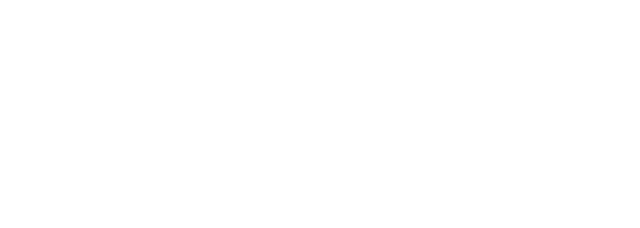
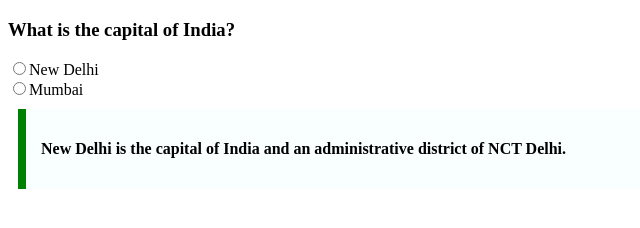
Before and after one commit to acciojob/trivia-Hetanshu, a website: page main.html in a window 1280 px wide. Shown: the whole page, without its empty margins (0-640 px from the left). Drawn offline with Linux system fonts and the light colour scheme.

Commit message:
created a submission

```diff
--- a/main.html
+++ b/main.html
@@ -8,6 +8,13 @@
 
 <body>
 	<!-- the entire body must be written by student -->
+	<h3>What is the capital of India?</h3>
+	<input type="radio" name="capital">New Delhi <br>
+	<input type="radio" name="capital">Mumbai
+
+	<blockquote cite="https://en.wikipedia.org/wiki/New_Delhi">
+		<p>New Delhi is the capital of India and an administrative district of NCT Delhi. </p>
+	</blockquote>
     <script type="text/javascript" src="./script.js">
 </script>
 
--- a/styles.css
+++ b/styles.css
@@ -1,2 +1,11 @@
 
 /* Your CSS Code here. */
+
+blockquote{
+	max-width:600px;
+	margin:10px;
+	padding:15px;
+	border-left:8px solid green;
+	background-color:#f8fffe;
+	font-weight:bold;
+}
```
